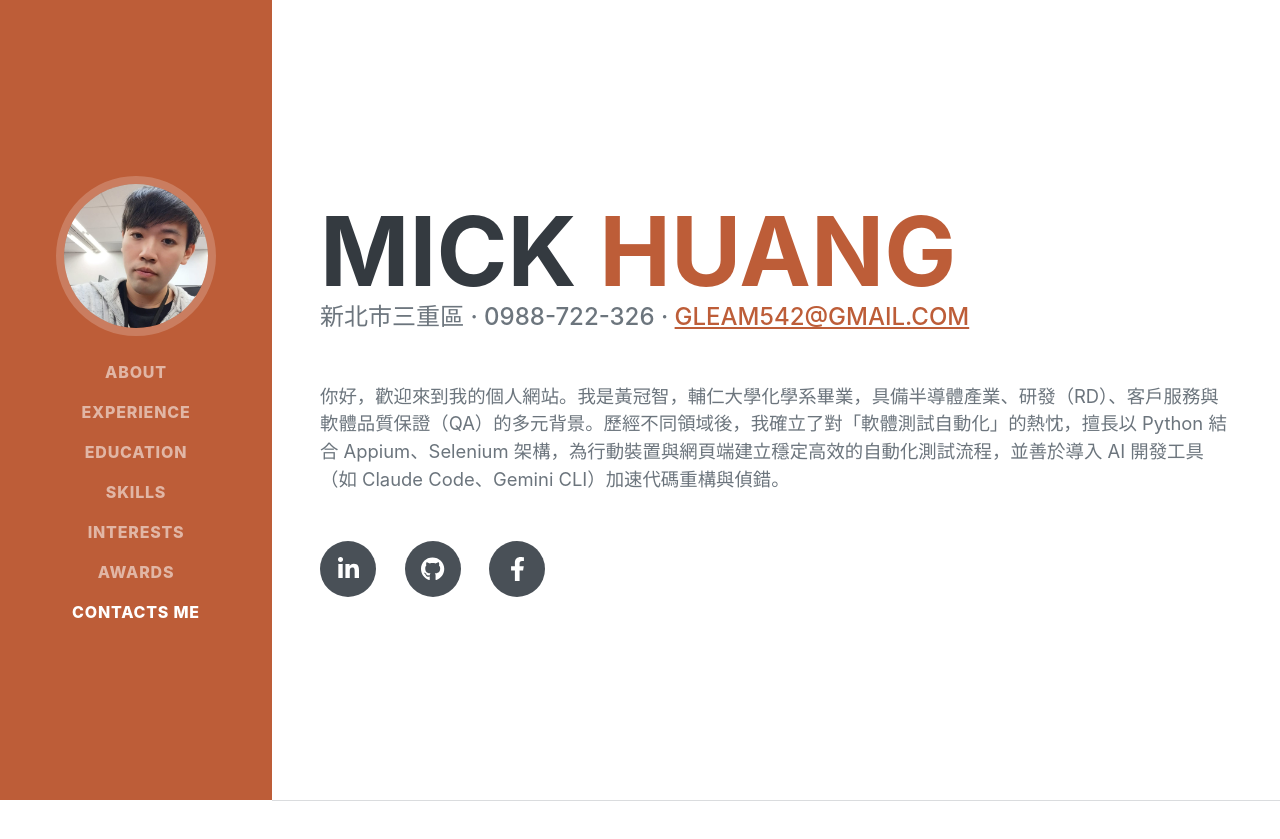
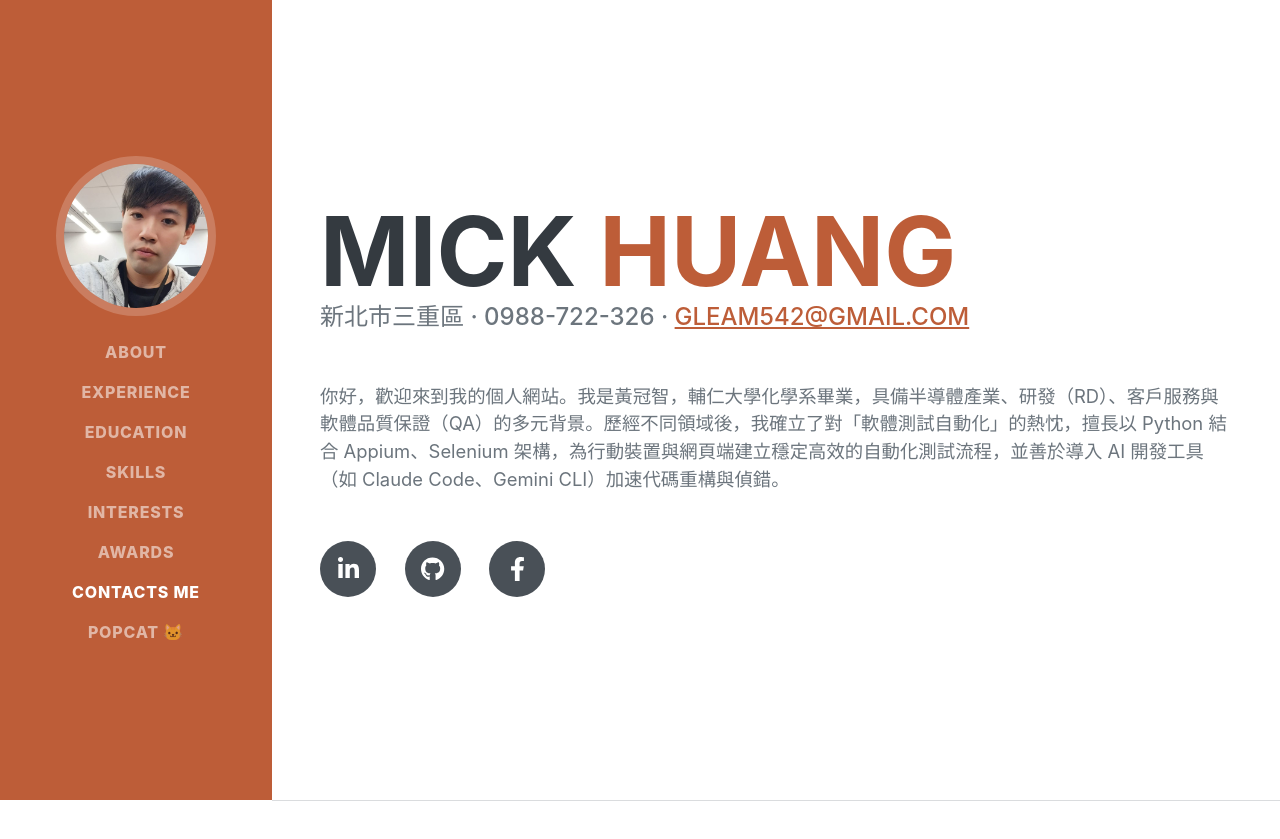
Before and after one commit to gleam542/PersonalWeb_Django, a Django app: template myapp/templates/index.html in a window 1280 px wide. Shown: the top 839 px of the page. Run offline with Django 4.2, Linux system fonts and the light colour scheme; the template is opened without the code that fills it, so the values that code supplies are empty; some libraries are stand-ins or nearby versions; some web fonts are replaced.

Commit message:
Add Popcat game link to navbar
Links to the popcat-game GitHub Pages site, opens in a new tab.

Co-Authored-By: Claude Opus 4.8 <noreply@anthropic.com>
Claude-Session: https://claude.ai/code/session_01L2VAV8vgoSn6pS6hWftZVY

```diff
--- a/myapp/templates/index.html
+++ b/myapp/templates/index.html
@@ -33,6 +33,7 @@
                     <li class="nav-item"><a class="nav-link js-scroll-trigger" href="#interests">Interests</a></li>
                     <li class="nav-item"><a class="nav-link js-scroll-trigger" href="#awards">Awards</a></li>
                     <li class="nav-item"><a class="nav-link js-scroll-trigger" href="#contacts_me">Contacts me</a></li>
+                    <li class="nav-item"><a class="nav-link" href="https://gleam542.github.io/popcat-game/" target="_blank" rel="noopener">Popcat 🐱</a></li>
                 </ul>
             </div>
         </nav>
```
